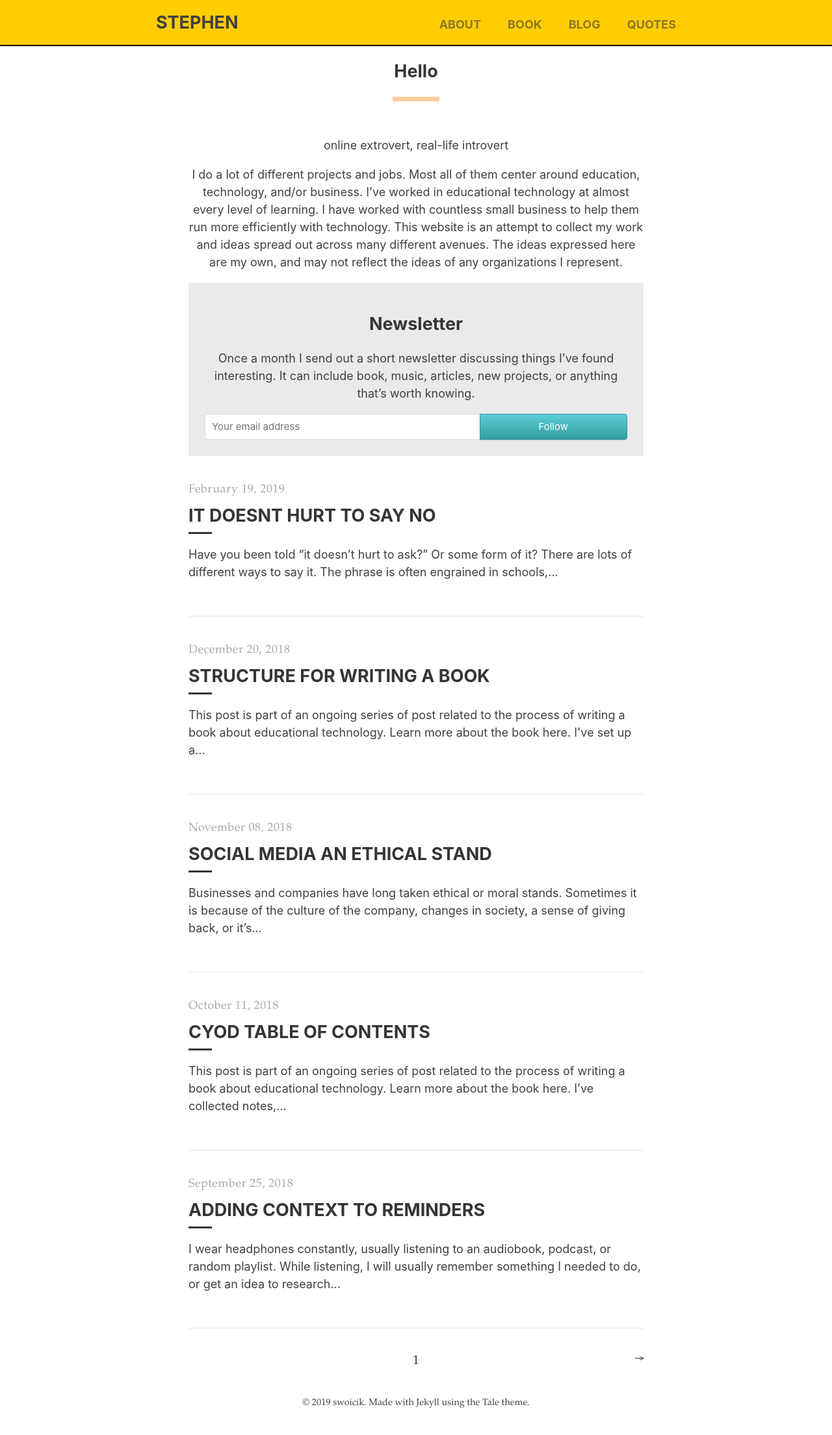
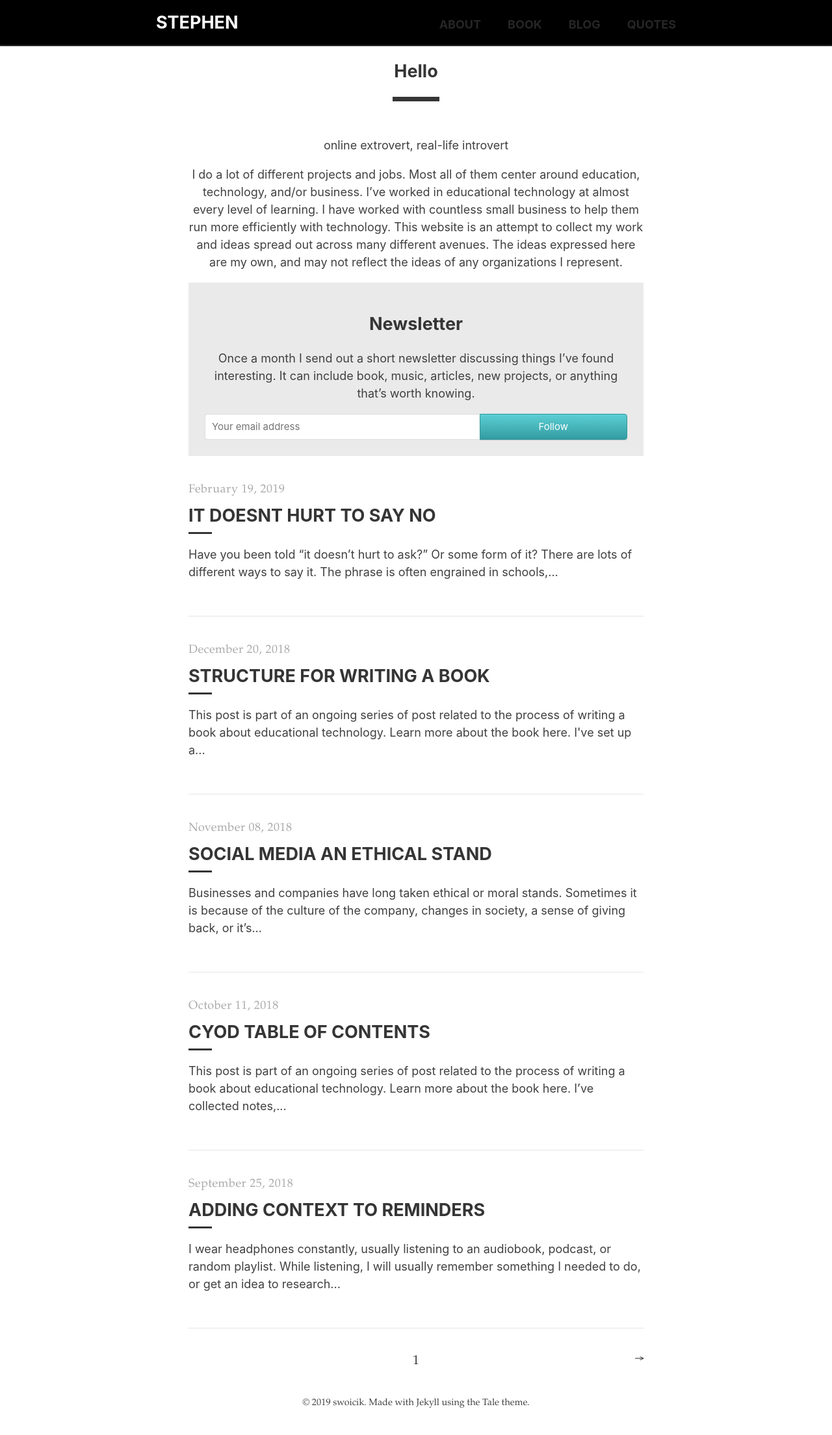
Before and after one commit to swoicik/swoicik.github.io, a Jekyll site: the page built from index.html, in a window 1280 px wide. Shown: the whole page at 65% size. Built offline with Jekyll 4.4.1, drawn with Linux system fonts in a browser that asks for light colours; the list of posts is cut into pages by our own code.

Commit message:
changed color scheme

```diff
--- a/_sass/yellow/_layout.scss
+++ b/_sass/yellow/_layout.scss
@@ -35,8 +35,9 @@ main {
 .nav {
   box-shadow: 0 2px 2px -2px $shadow-color;
   overflow: auto;
-  background: #ffcd00;
-  border-bottom: 2px solid #000;
+  background: #000 /*#ffcd00*/;
+  border-bottom: 2px solid #222;
+  color: #fff;
   text-transform: uppercase;
 
   &-container {
@@ -47,7 +48,7 @@ main {
 
   &-title {
     @include transition(all .2s ease-out);
-    color: $default-color;
+    color: #fff /*$default-color*/;
     display: inline-block;
     margin: 0;
     padding-right: .2rem;
--- a/_sass/yellow/_post.scss
+++ b/_sass/yellow/_post.scss
@@ -22,7 +22,7 @@
   }
 
   &-line {
-    border-top: 0.4rem solid #ffcd99;
+    border-top: 0.4rem solid $default-shade;
     display: block;
     margin: 0 auto 3rem;
     width: 4rem;
```
